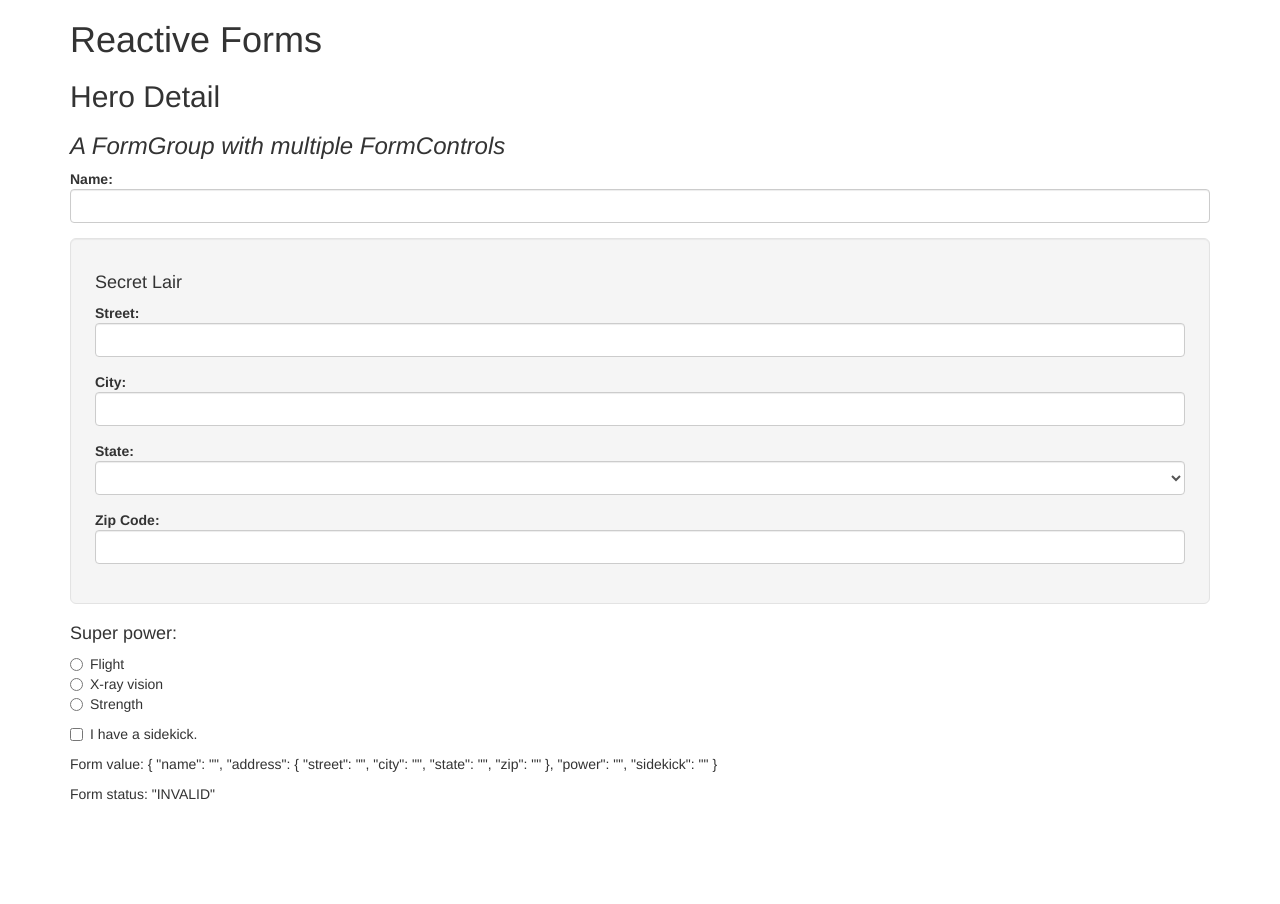
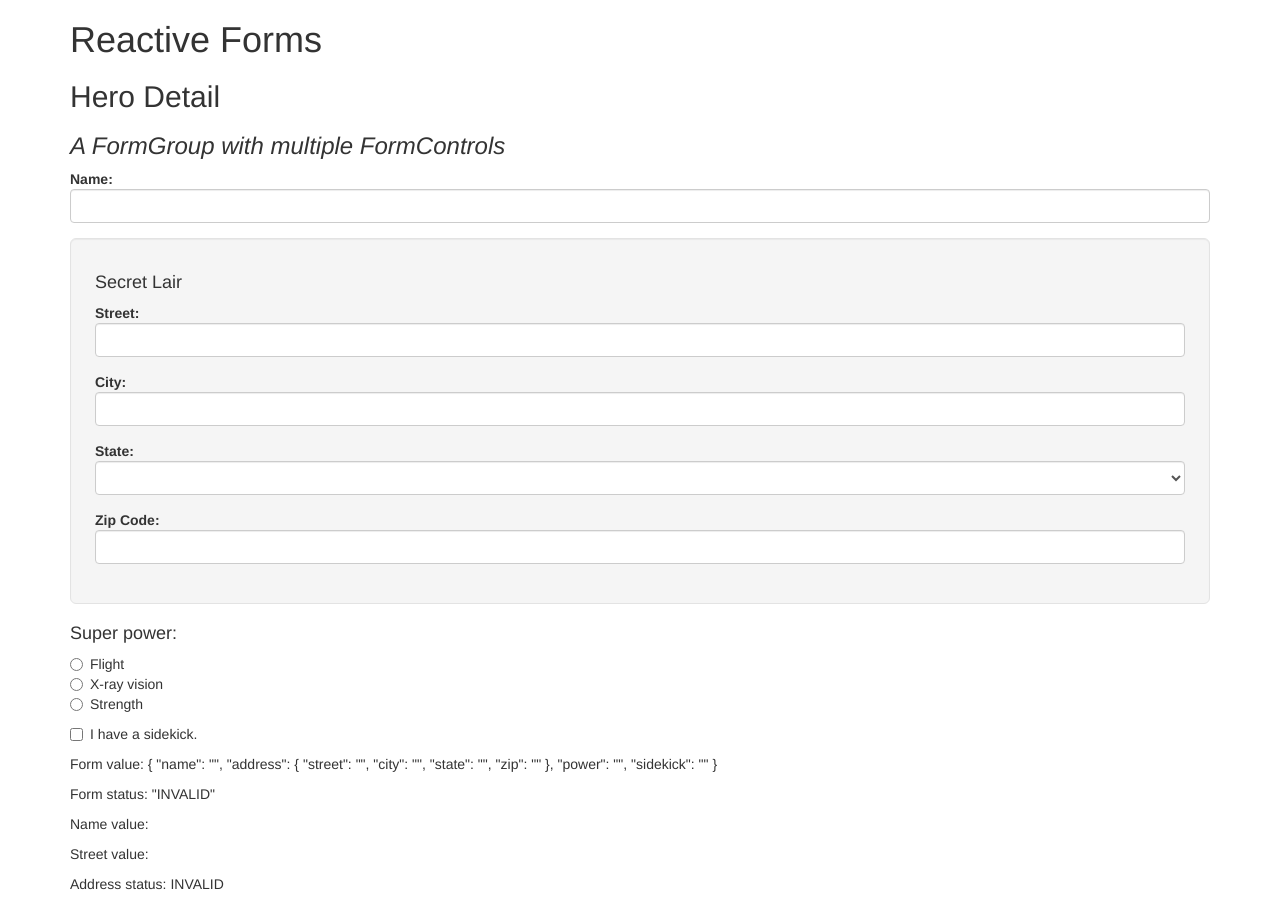
Before and after one commit to pablo384/ReactiveForms-Angular, an Angular app: page / in a window 1280 px wide. Before the commit the page ends 814 px from the top, so only its background shows below. Built offline with nearby package versions, Linux system fonts and the light colour scheme.

Commit message:
The data model and the form model

```diff
--- a/src/app/components/hero-detail/hero-detail.component.html
+++ b/src/app/components/hero-detail/hero-detail.component.html
@@ -52,3 +52,7 @@
 
 <p>Form value: {{ heroForm.value | json }}</p>
 <p>Form status: {{ heroForm.status | json }}</p>
+<p>Name value: {{ heroForm.get('name').value }}</p>
+<!-- //To get the state of a FormControl that’s inside a FormGroup, use dot notation to path to the control. -->
+<p>Street value: {{ heroForm.get('address.street').value}}</p>
+<p>Address status: {{ heroForm.get('address').status}}</p>
--- a/src/app/components/hero-detail/hero-detail.component.ts
+++ b/src/app/components/hero-detail/hero-detail.component.ts
@@ -20,7 +20,7 @@
       name: ['', Validators.required ], // <--- the FormControl called "name"
       address: this.fb.group({ // <-- the child FormGroup
         street: '',
-        city: '',
+        city: ['', Validators.required ],
         state: '',
         zip: ''
       }),
```
